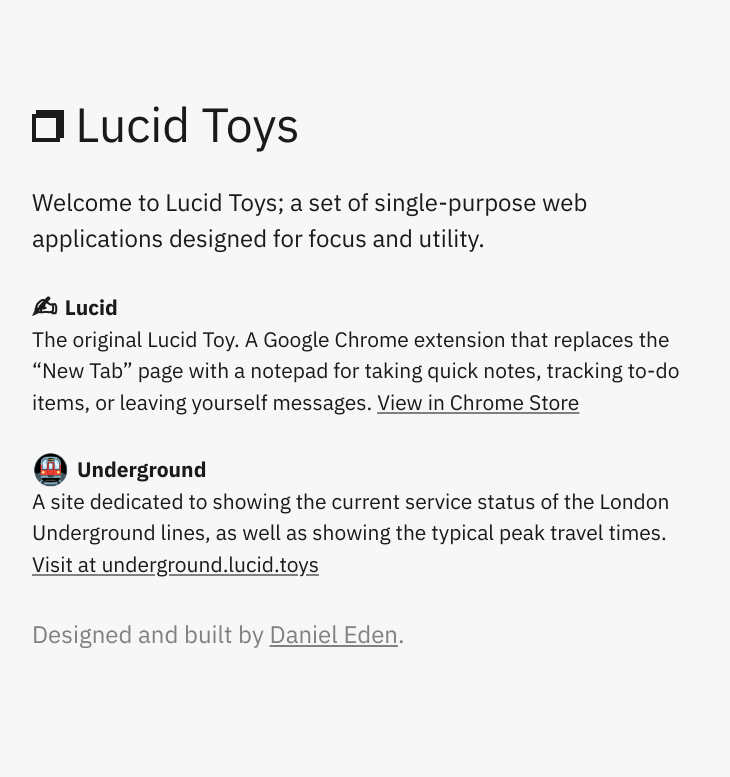
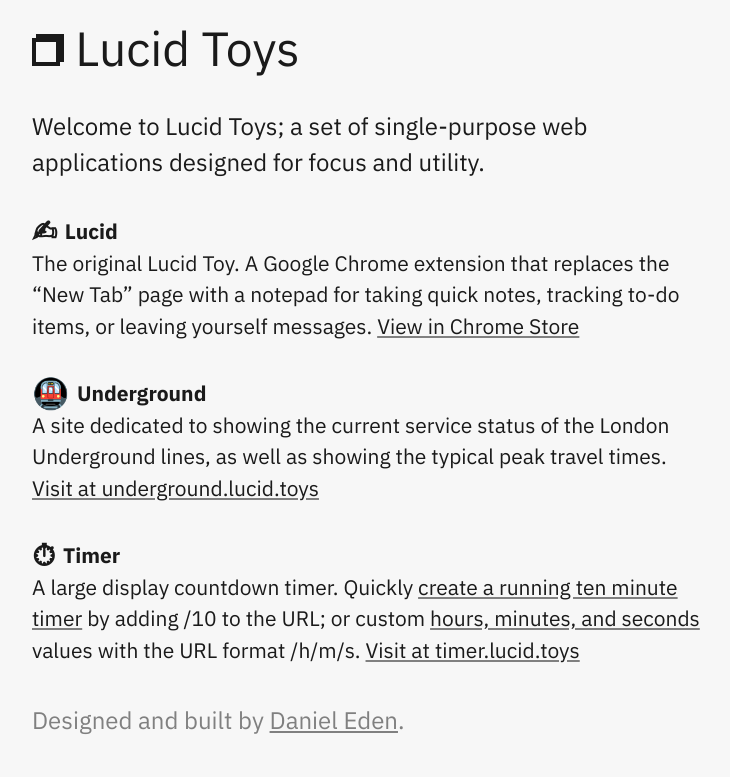
Before and after one commit to Lucid-Toys/lucid.toys, a plain HTML site: page index.html in a window 1280 px wide. Shown: the whole page, without its empty margins (272-1002 px from the left). Drawn offline with Linux system fonts and the light colour scheme.

Commit message:
Add Lucid Timer to list

```diff
--- a/index.html
+++ b/index.html
@@ -55,6 +55,21 @@
         </a>
       </dd>
     </dl>
+    <dl>
+      <dt><span role="img" class="icon">⏱</span> Timer</dt>
+      <dd>
+        A large display countdown timer. Quickly
+        <a href="https://timer.lucid.toys">create a running ten minute timer</a>
+        by adding <code>/10</code> to the URL; or custom
+        <a href="https://timer.lucid.toys/0/5/30"
+          >hours, minutes, and seconds</a
+        >
+        values with the URL format <code>/h/m/s</code>.
+        <a href="https://timer.lucid.toys">
+          Visit at timer.lucid.toys
+        </a>
+      </dd>
+    </dl>
     <footer>
       <p>Designed and built by <a href="https://daneden.me">Daniel Eden</a>.</p>
     </footer>
```
